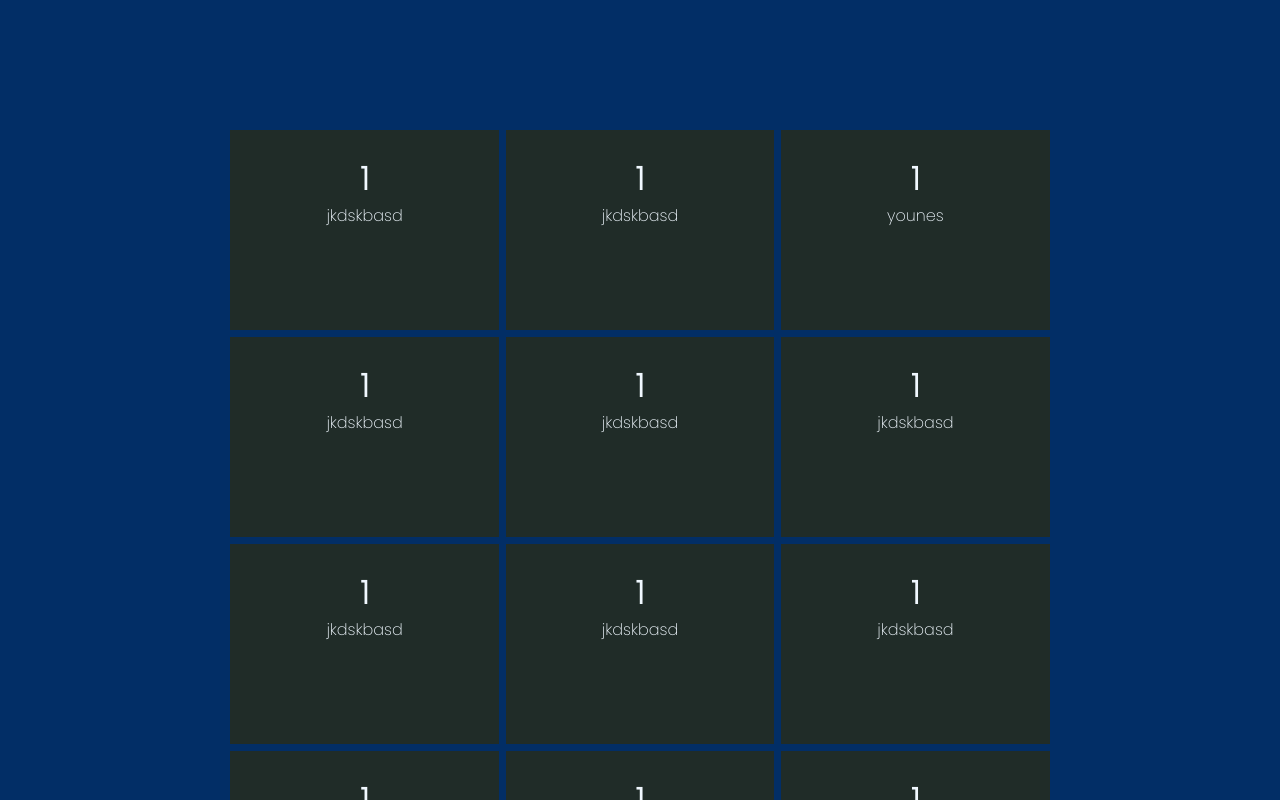
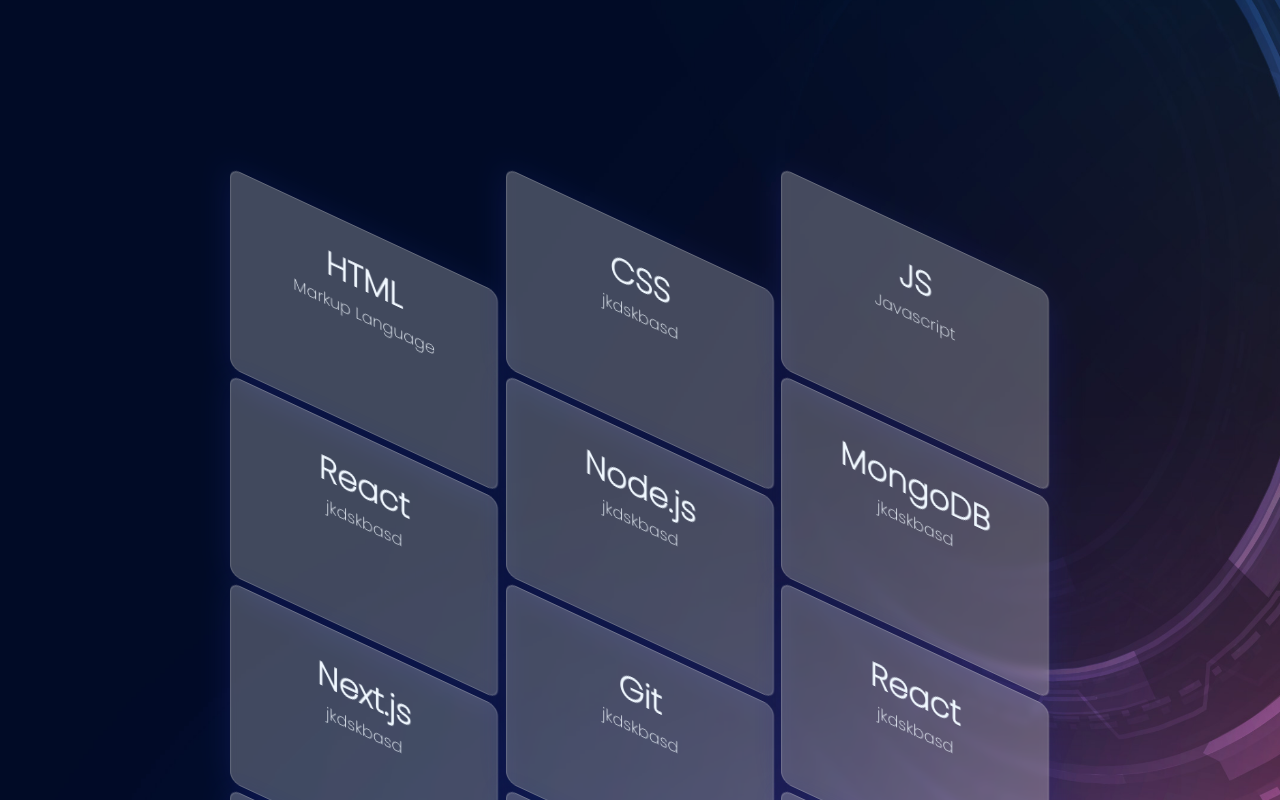
Before and after one commit to Younes-sh/portfolioReact, a React (Create React App) app in the folder app/: page / in a window 1280 px wide. Shown: the part 620-1420 px from the top of the page. Built offline with nearby package versions, Linux system fonts and the light colour scheme.

Commit message:
fixed card experience and style

```diff
--- a/app/package.json
+++ b/app/package.json
@@ -40,5 +40,6 @@
       "last 1 firefox version",
       "last 1 safari version"
     ]
-  }
+  },
+  "devDependencies": {}
 }
--- a/app/src/Components/Experience/Experience.css
+++ b/app/src/Components/Experience/Experience.css
@@ -1,7 +1,19 @@
 .card-experience {
     width: 100%;
     height: 200px;
-    background-color: rgb(32, 44, 40);
+    border-radius: 5px;
+
+    background: rgba( 255, 255, 255, 0.25 );
+    box-shadow: 0 8px 32px 0 rgba( 31, 38, 135, 0.37 );
+    backdrop-filter: blur( 4px );
+    -webkit-backdrop-filter: blur( 4px );
+    border-radius: 10px;
+    border: 1px solid rgba( 255, 255, 255, 0.18 );
+    transform:   skewY(25deg);
+}
+.card-experience:hover {
+    transform: none;
+    transition: .5s;
 }
 .Experiences {
     width: 100%;
@@ -13,3 +25,31 @@
     gap: 7px;
 
 }
+.container-card {
+    position: relative;
+}
+.hide a {
+    margin-top: 70px;
+    padding: 2px 10px;
+    visibility: hidden;
+    position: absolute;
+    text-decoration: none;
+    color: rgb(146, 49, 11);
+    float: right;
+    border-radius: 7px;
+    right: 5px;
+    background: rgba( 255, 255, 255, 0.45 );
+    box-shadow: 0 8px 32px 0 rgba( 31, 38, 135, 0.37 );
+    backdrop-filter: blur( 9.5px );
+    -webkit-backdrop-filter: blur( 9.5px );
+    border: 1px solid rgba( 255, 255, 255, 0.18 );
+
+}
+.container-card:hover a {
+    visibility: visible;
+    transition: .5s;
+}
+a:hover {
+    color:  green;
+    font-size: 17px;
+}
--- a/app/src/Components/Experience/Experience.jsx
+++ b/app/src/Components/Experience/Experience.jsx
@@ -2,12 +2,19 @@
 import './Experience.css'
 export default function Experience ({Image , title , description}){
   return (
-    <div  className='container-card'>
+      <div  className='container-card'>
         <div className='card-experience'>
             <img src={Image} alt="" />
-            <h1>{title}</h1>
-            <p>{description}</p>
+            <div className='hide'>
+              <h1>{title}</h1>
+              <p>{description}</p>
+              <a href="" >Learn</a>
+            </div>
         </div>
+        {/* ------ */}
+
+
+        {/* ------ */}
     </div>
   )
 }
--- a/app/src/Components/Experience/Experiences.jsx
+++ b/app/src/Components/Experience/Experiences.jsx
@@ -1,20 +1,21 @@
 import Experience from "./Experience"
 import './Experience.css'
 let experiences = [
-  { id: 1, Img: '' , title:'1' , description:'jkdskbasd' },
-  { id: 2, Img: '' , title:'1' , description:'jkdskbasd' },
-  { id: 3, Img: '' , title:'1' , description:'younes' },
-  { id: 4, Img: '' , title:'1' , description:'jkdskbasd' },
-  { id: 5, Img: '' , title:'1' , description:'jkdskbasd' },
-  { id: 6, Img: '' , title:'1' , description:'jkdskbasd' },
-  { id: 7, Img: '' , title:'1' , description:'jkdskbasd' },
-  { id: 8, Img: '' , title:'1' , description:'jkdskbasd' },
-  { id: 9, Img: '' , title:'1' , description:'jkdskbasd' },
-  { id: 10, Img: '' , title:'1' , description:'jkdskbasd' },
-  { id: 11, Img: '' , title:'1' , description:'jkdskbasd' },
-  { id: 12, Img: '' , title:'1' , description:'jkdskbasd' },
-  { id: 13, Img: '' , title:'1' , description:'jkdskbasd' },
-  { id: 14, Img: '' , title:'1' , description:'jkdskbasd' },
+  { id: 1, Img: '' , title:'HTML' , description:'Markup Language' },
+  { id: 2, Img: '' , title:'CSS' , description:'jkdskbasd' },
+  { id: 3, Img: '' , title:'JS' , description:'Javascript' },
+
+  { id: 4, Img: '' , title:'React' , description:'jkdskbasd' },
+  { id: 5, Img: '' , title:'Node.js' , description:'jkdskbasd' },
+  { id: 6, Img: '' , title:'MongoDB' , description:'jkdskbasd' },
+
+  { id: 7, Img: '' , title:'Next.js' , description:'jkdskbasd' },
+  { id: 8, Img: '' , title:'Git' , description:'jkdskbasd' },
+  { id: 9, Img: '' , title:'React' , description:'jkdskbasd' },
+
+  { id: 10, Img: '' , title:'Node.js' , description:'jkdskbasd' },
+  { id: 11, Img: '' , title:'MongoDB' , description:'jkdskbasd' },
+  { id: 12, Img: '' , title:'Next.js' , description:'jkdskbasd' },
 ]
 
 const Experiences = () => {
--- a/app/src/Pages/Home/home.css
+++ b/app/src/Pages/Home/home.css
@@ -1,7 +1,8 @@
 .Home {
     width: 100%;
     height: auto;
-    background-color: #022e66;
+    /* background-color: #022e66; */
+    background-image: url(../../assets/back2.jpg);
     display: flex;
     justify-content: center;
     background-position: center;
@@ -13,7 +14,6 @@
     width: 64%;
     height: auto;
     /* border: solid 1px; */
-    background-color: #022e66;
 
 }
 
@@ -33,5 +33,6 @@
 }
 
 .container-experience {
-    margin-top: 150px;
+    margin-top: 250px;
+
 }
```
Also changed, not shown: app/src/logo.svg (deleted).
